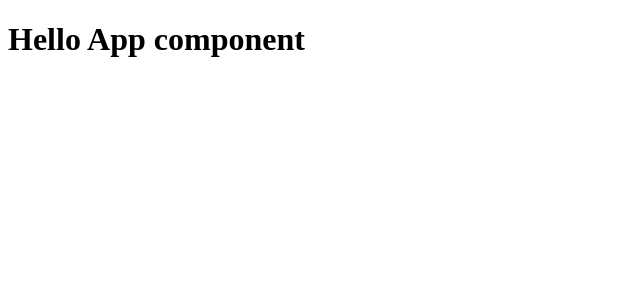
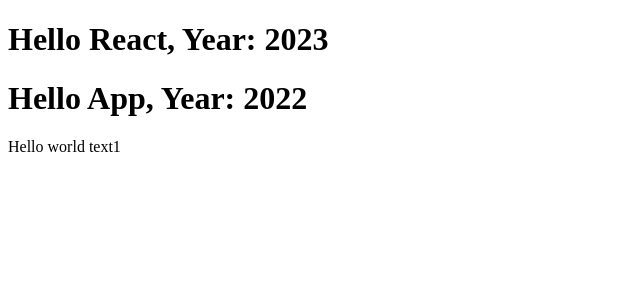
Before and after one commit to kznkv-skillup/29-11-react, a React (Create React App) app: page / in a window 1280 px wide. Shown: the top 300 px of the page, without its empty margins (0-640 px from the left). Built offline with nearby package versions, Linux system fonts and the light colour scheme.

Commit message:
add Title and Content

```diff
--- /dev/null
+++ b/src/Content.tsx
@@ -0,0 +1,14 @@
+type ContentType = {
+    text1: string
+    text2?: string
+}
+
+const Content = (props: ContentType) => {
+    return (
+        <>
+            <p>{props.text1}</p>
+            <p>{props.text2}</p>
+        </>
+    )
+}
+export default Content
--- /dev/null
+++ b/src/Title.tsx
@@ -0,0 +1,15 @@
+interface TitleProps {
+    title: string
+    year: number
+}
+
+const Title = (props: TitleProps) => {
+    console.log(props)
+    return (
+        <h1>
+            Hello {props.title}, Year: {props.year}
+        </h1>
+    )
+}
+
+export default Title
--- a/src/index.tsx
+++ b/src/index.tsx
@@ -1,11 +1,20 @@
 import React from 'react'
 import ReactDOM from 'react-dom/client'
+import Title from './Title'
+import Content from './Content'
 
-function App() {
-    return <h1>Hello App component</h1>
+const App = () => {
+    return (
+        <>
+            <Title title="React" year={2023} />
+            <Title title="App" year={2022} />
+            <Content text1="Hello world text1" />
+        </>
+    )
 }
 
 const root = ReactDOM.createRoot(document.getElementById('root') as HTMLElement)
+
 root.render(
     <React.StrictMode>
         <App />
```
